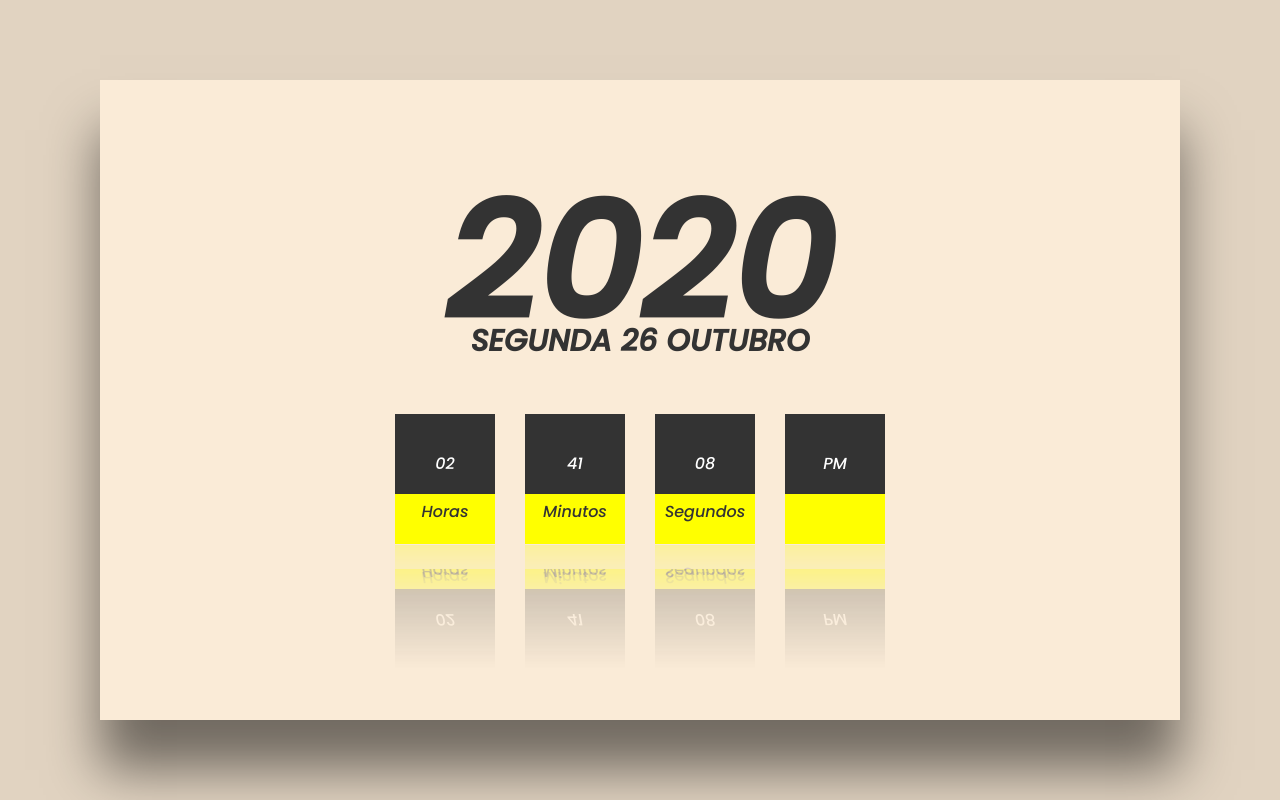
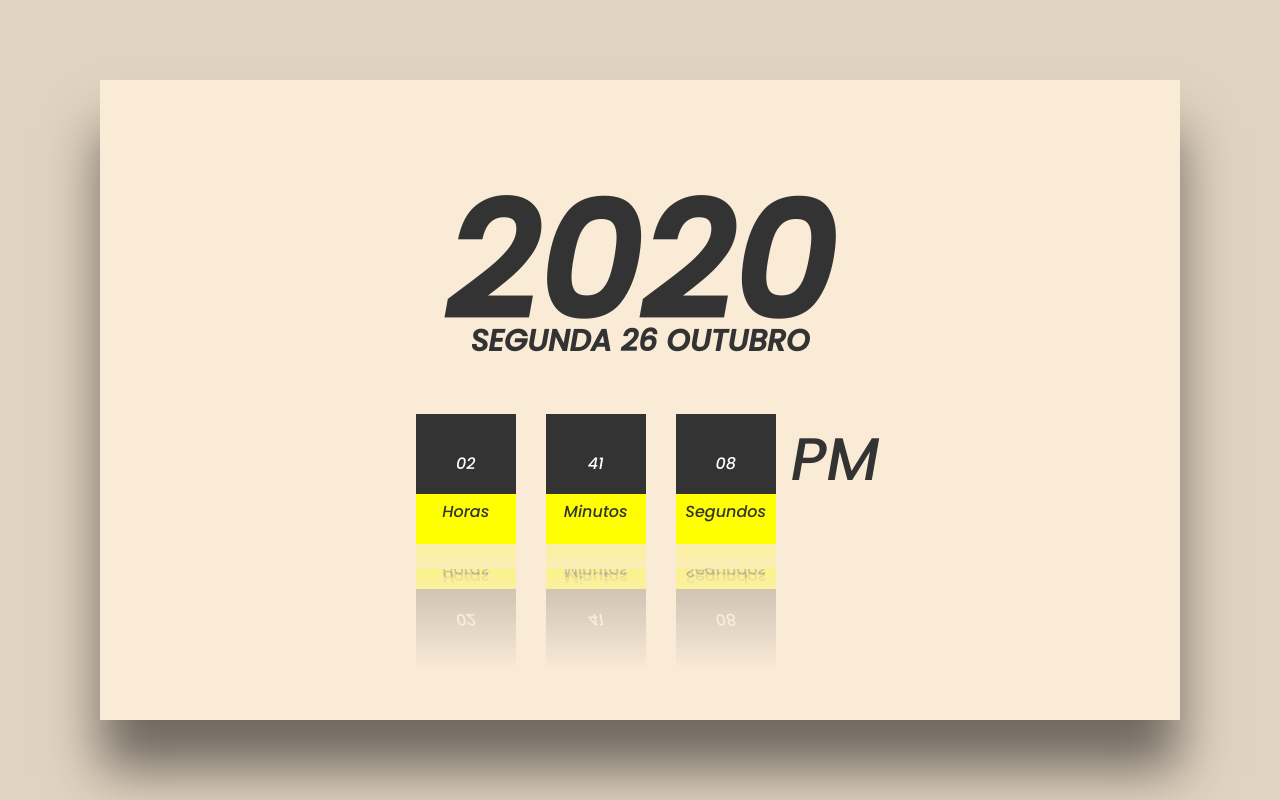
Before and after one commit to philipheferreira/Relogio-Data-html-css-js, a plain HTML site: page index.html in a window 1280 px wide. Drawn offline with Linux system fonts and the light colour scheme.

Commit message:
AM checkup

```diff
--- a/index.html
+++ b/index.html
@@ -13,11 +13,11 @@
 	<div class="relogio">
 		<h2 id= 'year'><span ></span></h2>
     <h3><span id="dias">NA </span> <span id="diaData"> NA </span> <span id=mês> NA </span></h3>
-				<div class="tempo">
+				<span class="tempo">
 				<div id="horas">NA</div>
 				<div id="minutos">NA</div>
 				<div id="segundos">NA</div>
-				<div id="sessao">NA</div>
+				<span id="sessao">NA</span>
 				</div>
 	</div>
 
--- a/style.css
+++ b/style.css
@@ -56,7 +56,9 @@ body{
     margin-top: 50px;
 }
 
-.tempo div{
+
+
+.tempo div {
     position: relative;
     width: 100px;
     height: 100px;
@@ -71,7 +73,7 @@ body{
 
 }
 
-.tempo div:before{
+.tempo div:before {
     content: '';
     position: absolute;
     bottom: -30px;
@@ -84,6 +86,14 @@ body{
     line-height: 35px;
     font-weight: 300;
     -webkit-box-reflect: below 1px linear-gradient(transparent, #0004);
+}
+
+.tempo #sessao{
+            text-align: center;
+            font-size:60px;
+            color: #333;
+            font-weight: 100;
+            margin-bottom:0;
 }
 
 .tempo #dias:before{
```
